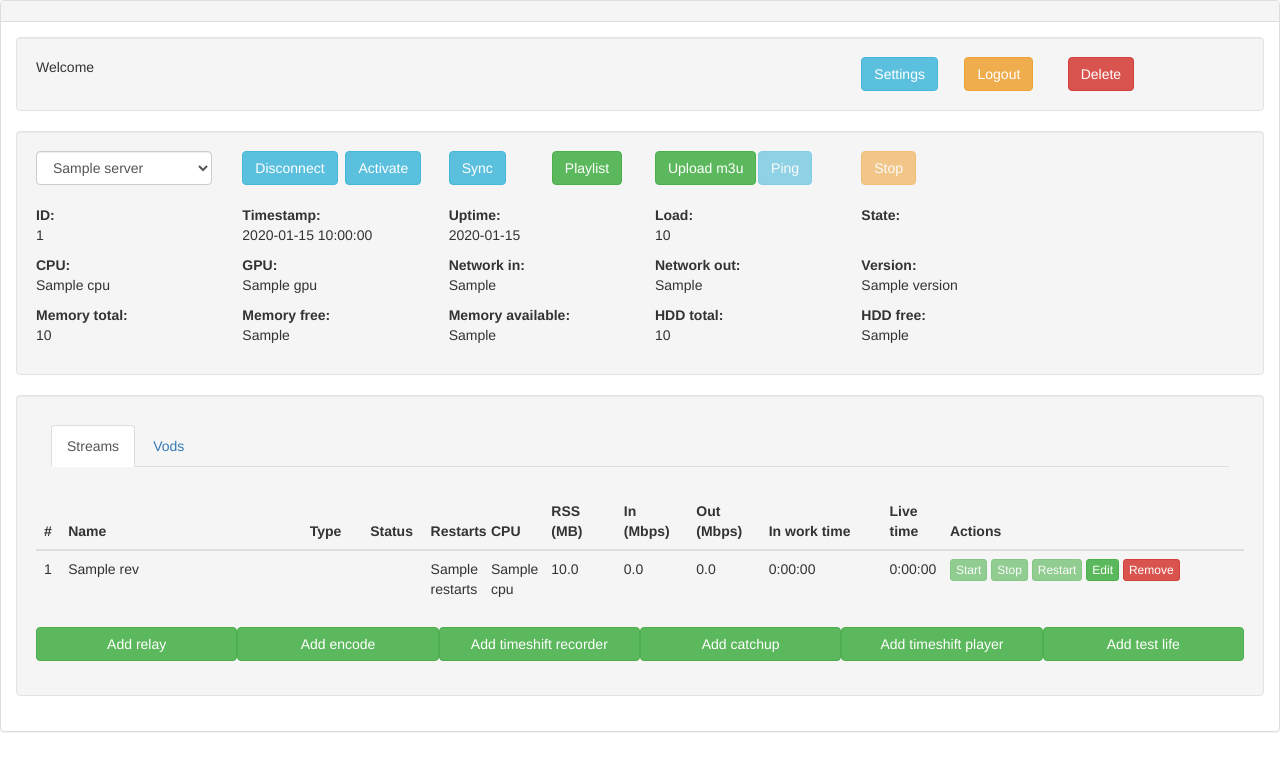
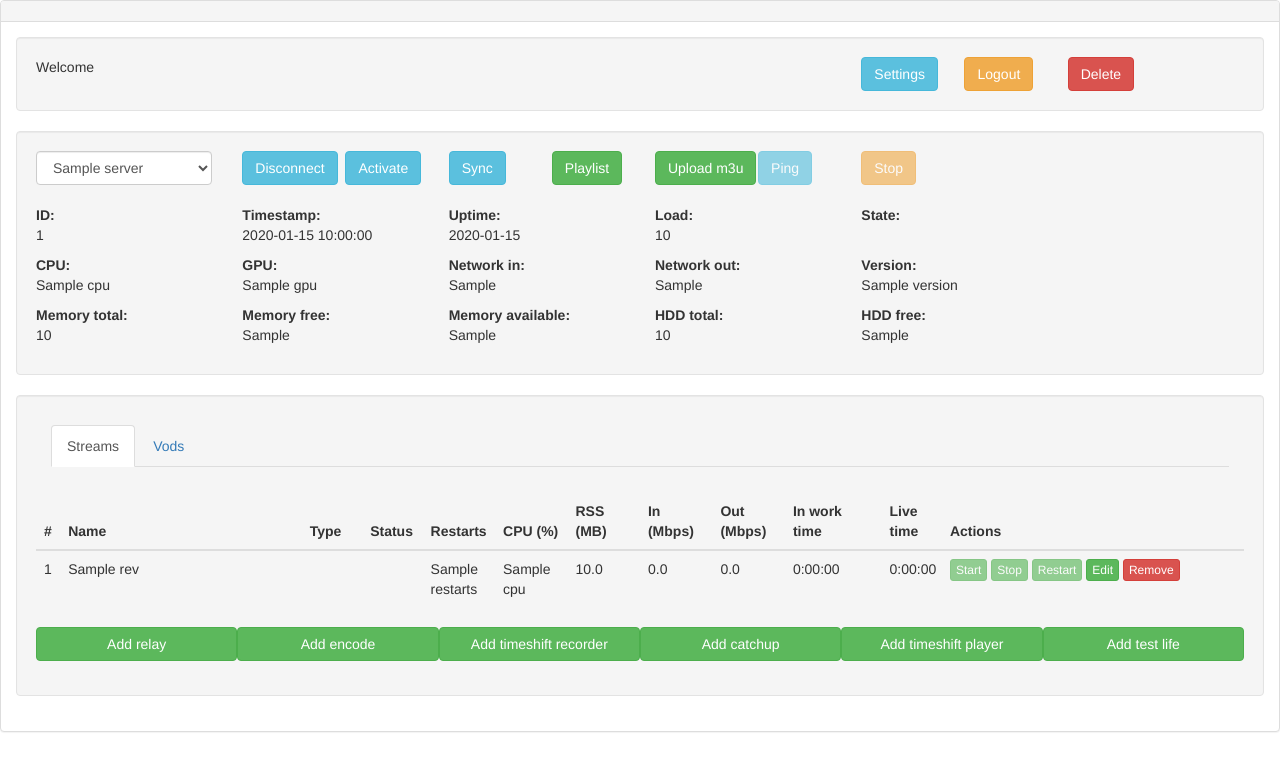
Before and after one commit to fastogt/fastocloud_admin, a Python web app: template app/templates/user/dashboard.html in a window 1280 px wide. Shown: the top 771 px of the page. Run offline with Jinja, Linux system fonts and the light colour scheme; the template is opened without the code that fills it: most values are stand-ins (such as "Sample title", 1, 10 or a date in 2020); some libraries are stand-ins or nearby versions.

Commit message:
Update dashboard.html

```diff
--- a/app/templates/user/dashboard.html
+++ b/app/templates/user/dashboard.html
@@ -21,10 +21,10 @@ Dashboard | {{ config['PUBLIC_CONFIG'].site.title }}
             width: 5%;
         }
         th.stream_restarts {
-            width: 5%;
+            width: 6%;
         }
         th.stream_cpu {
-            width: 5%;
+            width: 6%;
         }
         th.stream_rss {
             width: 6%;
@@ -36,7 +36,7 @@ Dashboard | {{ config['PUBLIC_CONFIG'].site.title }}
             width: 6%;
         }
         th.stream_work_time {
-            width: 10%;
+            width: 8%;
         }
         th.stream_live_time {
             width: 5%;
@@ -262,7 +262,7 @@ Dashboard | {{ config['PUBLIC_CONFIG'].site.title }}
                                         <th class="stream_type">{% trans %}Type{% endtrans %}</th>
                                         <th class="stream_status">{% trans %}Status{% endtrans %}</th>
                                         <th class="stream_restarts">{% trans %}Restarts{% endtrans %}</th>
-                                        <th class="stream_cpu">{% trans %}CPU{% endtrans %}</th>
+                                        <th class="stream_cpu">{% trans %}CPU (%){% endtrans %}</th>
                                         <th class="stream_rss">{% trans %}RSS (MB){% endtrans %}</th>
                                         <th class="stream_inbps">{% trans %}In (Mbps){% endtrans %}</th>
                                         <th class="stream_outbps">{% trans %}Out (Mbps){% endtrans %}</th>
@@ -402,7 +402,7 @@ Dashboard | {{ config['PUBLIC_CONFIG'].site.title }}
                                         <th class="stream_type">{% trans %}Type{% endtrans %}</th>
                                         <th class="stream_status">{% trans %}Status{% endtrans %}</th>
                                         <th class="stream_restarts">{% trans %}Restarts{% endtrans %}</th>
-                                        <th class="stream_cpu">{% trans %}CPU{% endtrans %}</th>
+                                        <th class="stream_cpu">{% trans %}CPU (%){% endtrans %}</th>
                                         <th class="stream_rss">{% trans %}RSS (MB){% endtrans %}</th>
                                         <th class="stream_inbps">{% trans %}In (Mbps){% endtrans %}</th>
                                         <th class="stream_outbps">{% trans %}Out (Mbps){% endtrans %}</th>
```
